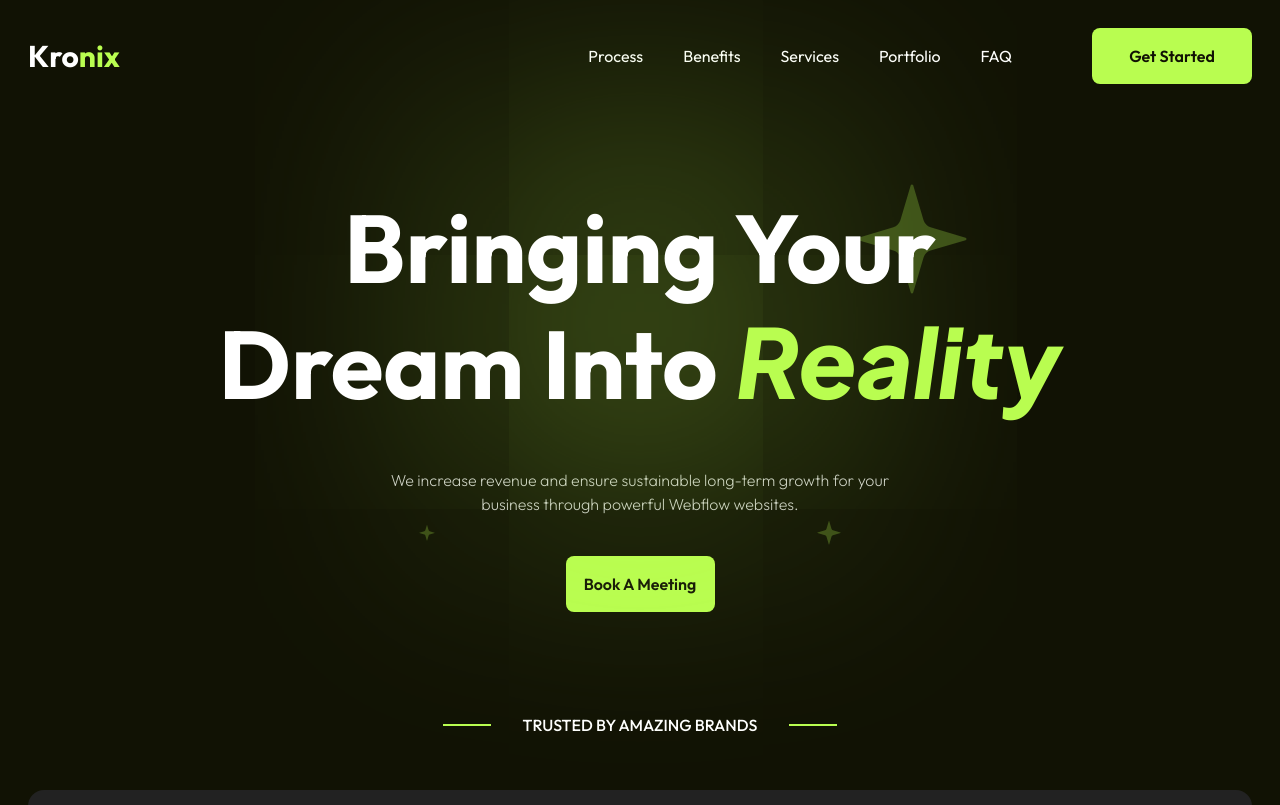
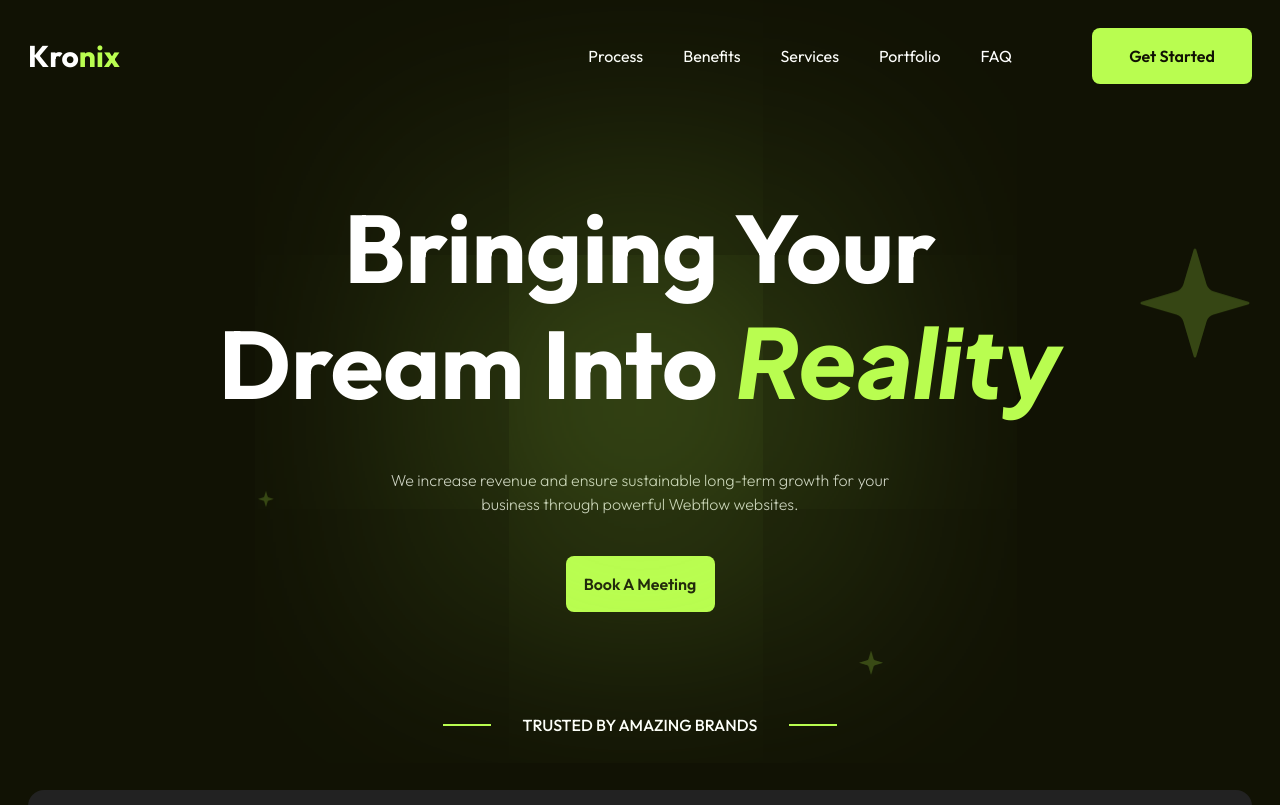
Before and after one commit to Yoni-Deserbaix/Kronix, a React (Vite) app: page / in a window 1280 px wide. Shown: the top 805 px of the page. Built offline with nearby package versions, Linux system fonts and the light colour scheme.

Commit message:
style(hero): animations on stars

```diff
--- a/src/section/Hero.tsx
+++ b/src/section/Hero.tsx
@@ -1,9 +1,52 @@
+import { motion, Variants } from "framer-motion";
 import Button from "../components/Button";
 import "../index.css";
 
+const starVariants: Variants = {
+  floating1: {
+    x: [0, 50],
+    y: [0, -100],
+    transition: {
+      duration: 5,
+      repeat: Infinity,
+      repeatType: "loop",
+      ease: "easeInOut",
+    },
+  },
+  floating2: {
+    x: [-100, 0],
+    y: [0, -150],
+    transition: {
+      duration: 5,
+      repeat: Infinity,
+      repeatType: "loop",
+      ease: "easeInOut",
+    },
+  },
+  floating3: {
+    x: [100, 0],
+    y: [-10, 0],
+    transition: {
+      duration: 5,
+      repeat: Infinity,
+      repeatType: "loop",
+      ease: "easeInOut",
+    },
+  },
+  flicker: {
+    opacity: [0.1, 1, 0.1],
+    transition: {
+      duration: 5,
+      repeat: Infinity,
+      repeatType: "reverse",
+      ease: "easeInOut",
+    },
+  },
+};
+
 export default function Hero() {
   return (
-    <div className="mt-20">
+    <div className="relative mt-20">
       <div className="z-10 flex flex-col items-center justify-center text-center text-white">
         <h1 className="z-10 text-5xl font-bold md:text-8xl md:leading-[7rem]">
           Bringing Your <br />
@@ -16,18 +59,34 @@ export default function Hero() {
         <Button text="Book A Meeting" className="mt-10 h-[56px] w-[149px]" />
 
         {/* Glow effect background */}
-        <div className="glow absolute top-80 opacity-35"></div>
+        <div className="glow absolute opacity-35"></div>
+
         {/* Stars background */}
-        <div className="hidden md:flex">
-          <div className="absolute right-[20%] top-[30%] -translate-x-1/2 -translate-y-1/2 transform">
-            <img src="/assets/Star.svg" alt="Star" className="h-28 w-28" />
-          </div>
-          <div className="absolute left-1/3 top-2/3 -translate-x-1/2 -translate-y-1/2 transform">
-            <img src="/assets/Star.svg" alt="Star" className="h-4 w-4" />
-          </div>
-          <div className="absolute right-1/3 top-2/3 -translate-x-1/2 -translate-y-1/2 transform">
-            <img src="/assets/Star.svg" alt="Star" className="h-6 w-6" />
-          </div>
+        <div>
+          {/* Right Star */}
+          <motion.div
+            className="absolute right-5 top-2 -translate-x-1/2 -translate-y-1/2 transform md:right-[5%] md:top-[30%]"
+            variants={starVariants}
+            animate={{ ...starVariants.floating1, ...starVariants.flicker }}
+          >
+            <img src="/assets/Star.svg" alt="Star" className="md:size-28" />
+          </motion.div>
+          {/* Left Star */}
+          <motion.div
+            className="md:top-9/12 absolute bottom-0 left-10 -translate-x-1/2 -translate-y-1/2 transform md:left-72"
+            variants={starVariants}
+            animate={{ ...starVariants.floating2, ...starVariants.flicker }}
+          >
+            <img src="/assets/Star.svg" alt="Star" className="size-4" />
+          </motion.div>
+          {/* Bottom Star */}
+          <motion.div
+            className="md:top-11/12 absolute top-[110%] -translate-x-1/2 -translate-y-1/2 transform md:right-1/3"
+            variants={starVariants}
+            animate={{ ...starVariants.floating3, ...starVariants.flicker }}
+          >
+            <img src="/assets/Star.svg" alt="Star" className="size-6" />
+          </motion.div>
         </div>
       </div>
     </div>
```
